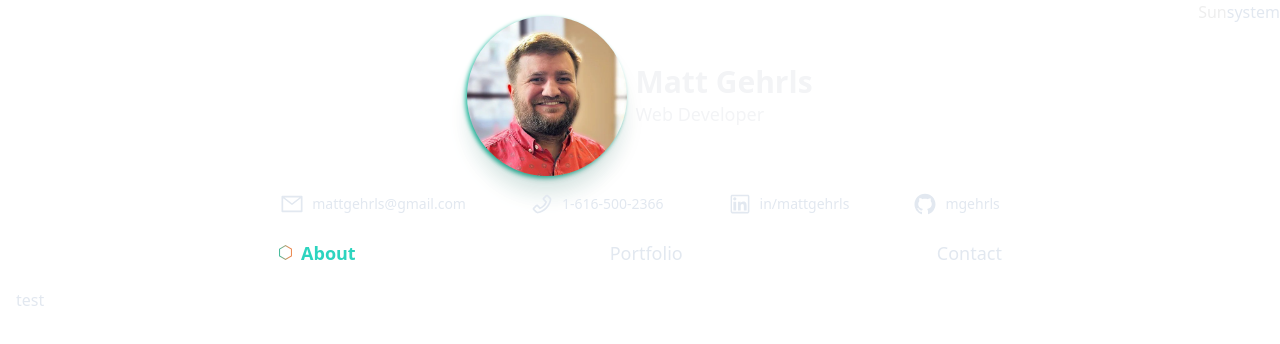
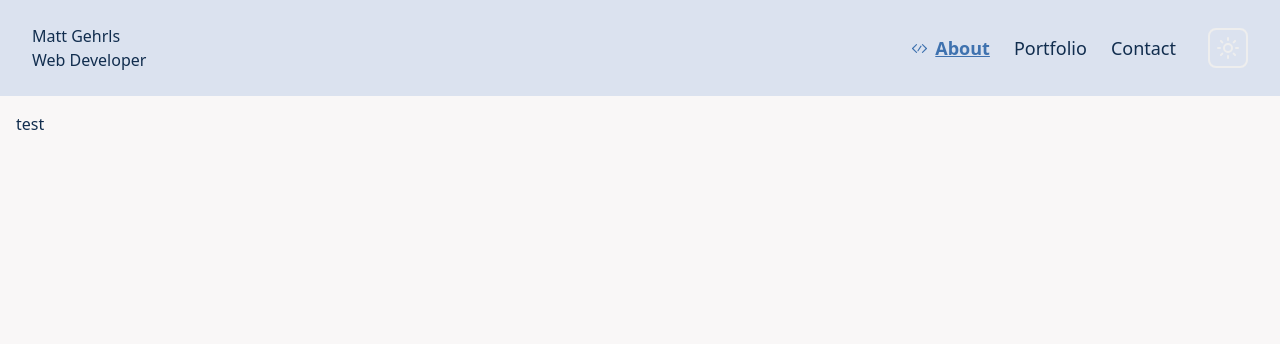
Before and after one commit to mgehrls/mattgehrls, a Next.js app: page / in a window 1280 px wide. Shown: the top 344 px of the page. Built offline with nearby package versions, Linux system fonts and the light colour scheme.

Commit message:
theme switch mvp and simplified nav

```diff
--- a/app/layout.tsx
+++ b/app/layout.tsx
@@ -11,10 +11,8 @@ export default function RootLayout({
 }) {
   return (
     <html lang="en">
-      <body>
+      <body className="bg-lightPrimary dark:bg-darkPrimary text-lightModeText dark:text-darkModeText">
         <ThemeProvider attribute="class" defaultTheme="system">
-          <div className="flex flex-col w-screen overflow-x-hidden min-h-screen max-h-screen text-slate-200">
-            <div className="flex flex-col min-h-screen max-h-screen z-40">
           <Header />
           <AnimatePresence>
             <motion.div
@@ -26,8 +24,6 @@ export default function RootLayout({
               {children}
             </motion.div>
           </AnimatePresence>
-            </div>
-          </div>
         </ThemeProvider>
       </body>
     </html>
--- a/components/Header.tsx
+++ b/components/Header.tsx
@@ -1,80 +1,17 @@
-"use client";
-
-import Image from "next/image";
-import { useState } from "react";
-import { motion } from "framer-motion";
-import Hexagon from "./Hexagon";
-import { contactConfig } from "@/utils/contactConfig";
-import ContactLink from "./ContactLink";
 import Navbar from "./Navbar";
-import clsx from "clsx";
 import { ThemeChanger } from "./ThemeChanger";
 
 const Header = () => {
-  const [showContactInfo, setShowContactInfo] = useState(false);
-  const [hexHover, setHexHover] = useState(false);
-
   return (
-    <header className="w-screen flex flex-col justify-center items-center">
-      <ThemeChanger />
-      <div className="w-full max-w-7xl flex lg:flex-col lg:gap-4 justify-between lg:justify-center py-4 px-8">
-        <div className="flex gap-2 items-center justify-center">
-          <Image
-            className="rounded-full shadow-xl w-12 lg:w-40 drop-shadow-[-2px_2px_2px_rgba(44,192,165,1)]"
-            alt="Man with short hair and beard"
-            src="/images/square-headshot.jpg"
-            width={150}
-            height={150}
-          />
-          <div>
-            <p className="font-bold lg:text-3xl text-gray-100">Matt Gehrls</p>
-            <p className="text-xs lg:text-lg text-gray-100">Web Developer</p>
-          </div>
-        </div>
-        <div className="flex items-center justify-center">
-          <div
-            className={clsx(
-              "absolute top-0 right-4 lg:static lg:flex lg:justify-even lg:items-center transition-all duration-300 ease-in-out",
-              showContactInfo ? "hidden" : ""
-            )}
-          >
-            <div className="flex flex-col lg:flex-row gap-4 p-8 lg:gap-16 lg:p-0 pt-24 lg:pt-0 bg-black bg-opacity-90 z-10 lg:bg-transparent lg:z-0">
-              {contactConfig.map((contact, i) => (
-                <ContactLink
-                  tabIndex={i + 2}
-                  key={contact.href}
-                  contact={contact}
-                />
-              ))}
-            </div>
-          </div>
-        </div>
-        <button
-          tabIndex={1}
-          aria-label="show/hide contact information"
-          className="text-xs z-20 lg:hidden"
-          onMouseEnter={() => {
-            setHexHover(true);
-          }}
-          onMouseLeave={() => {
-            setHexHover(false);
-          }}
-          onClick={() => {
-            setShowContactInfo(!showContactInfo);
-          }}
-        >
-          <motion.div
-            initial={false}
-            animate={{
-              rotate: showContactInfo ? 180 : 0,
-              scale: hexHover ? 1.2 : 1,
-            }}
-          >
-            <Hexagon />
-          </motion.div>
-        </button>
+    <header className="w-screen flex justify-between items-center px-8 py-6 bg-lightSecondary dark:bg-[#0C0C0C]">
+      <div>
+        <p>Matt Gehrls</p>
+        <p>Web Developer</p>
       </div>
-      <Navbar />
+      <div className="flex items-center gap-8">
+        <Navbar />
+        <ThemeChanger />
+      </div>
     </header>
   );
 };
--- a/components/Navbar.tsx
+++ b/components/Navbar.tsx
@@ -3,6 +3,7 @@ import { motion } from "framer-motion";
 import Link from "next/link";
 import EmptyHex from "./EmptyHex";
 import clsx from "clsx";
+import SelfClosingTag from "./SelfClosingTag";
 
 const links = [
   { href: "/", label: "About" },
@@ -14,25 +15,21 @@ const Navbar = () => {
   const path = usePathname();
 
   return (
-    <div className="w-screen flex justify-center items-center">
-      <nav className="max-w-7xl w-full px-2">
-        <ul className="flex max-w-7xl h-10 w-full items-center justify-around lg:justify-evenly p-4 border-t border-white">
+    <nav>
+      <ul className="flex gap-6">
         {links.map((l) => (
           <li className="list-none" key={l.href}>
-              <motion.div
-                whileFocus={{ scale: 1.1 }}
-                whileHover={{ scale: 1.1 }}
-              >
+            <motion.div whileFocus={{ scale: 1.1 }} whileHover={{ scale: 1.1 }}>
               <Link
                 className={clsx(
                   "text-lg gap-2 flex items-center transition-all",
                   l.href === path
-                      ? "text-teal-400 font-bold max-h-8"
-                      : "text-slate-200"
+                    ? "text-lightAccent dark:text-darkAccent font-bold max-h-8 underline"
+                    : "text-lightModeText dark:text-darkModeText"
                 )}
                 href={l.href}
               >
-                  {l.href === path && <EmptyHex />}
+                {l.href === path && <SelfClosingTag size={15} />}
                 {l.label}
               </Link>
             </motion.div>
@@ -40,7 +37,6 @@ const Navbar = () => {
         ))}
       </ul>
     </nav>
-    </div>
   );
 };
 
--- a/components/ThemeChanger.tsx
+++ b/components/ThemeChanger.tsx
@@ -1,23 +1,27 @@
 import { useTheme } from "next-themes";
-
+import { Moon, Sun } from "lucide-react";
 export const ThemeChanger = () => {
   const { theme, setTheme } = useTheme();
-  console.log(theme);
 
   return (
-    <div className="absolute top-0 right-0 bg-white">
+    <>
       {theme === "light" ? (
-        <button className="text-lightModeText" onClick={() => setTheme("dark")}>
-          Moon
+        <button
+          className="text-lightModeText border-2 border-lightModeText p-[6px] rounded-lg hover:scale-110 transition-all duration-150 ease-in-out"
+          onClick={() => setTheme("dark")}
+        >
+          <Moon />
           <p className="sr-only">Switch to dark mode</p>
         </button>
       ) : (
-        <button className="text-darkModeText" onClick={() => setTheme("light")}>
-          Sun
+        <button
+          className="text-darkModeText border-2 p-[6px] border-darkModeText rounded-lg hover:scale-110 transition-all duration-150 ease-in-out"
+          onClick={() => setTheme("light")}
+        >
+          <Sun />
           <p className="sr-only">Switch to light mode</p>
         </button>
       )}
-      {theme}
-    </div>
+    </>
   );
 };
--- a/package.json
+++ b/package.json
@@ -23,6 +23,7 @@
     "framer-motion": "^10.12.16",
     "glob": "^10.3.10",
     "gray-matter": "^4.0.3",
+    "lucide-react": "^0.447.0",
     "next": "^14.2.14",
     "next-mdx-remote": "^4.4.1",
     "next-themes": "^0.3.0",
```
Also changed, not shown: 1 other file (tests, documents, lock files or other folders). Lines whose indentation alone changed are shown as unchanged.
